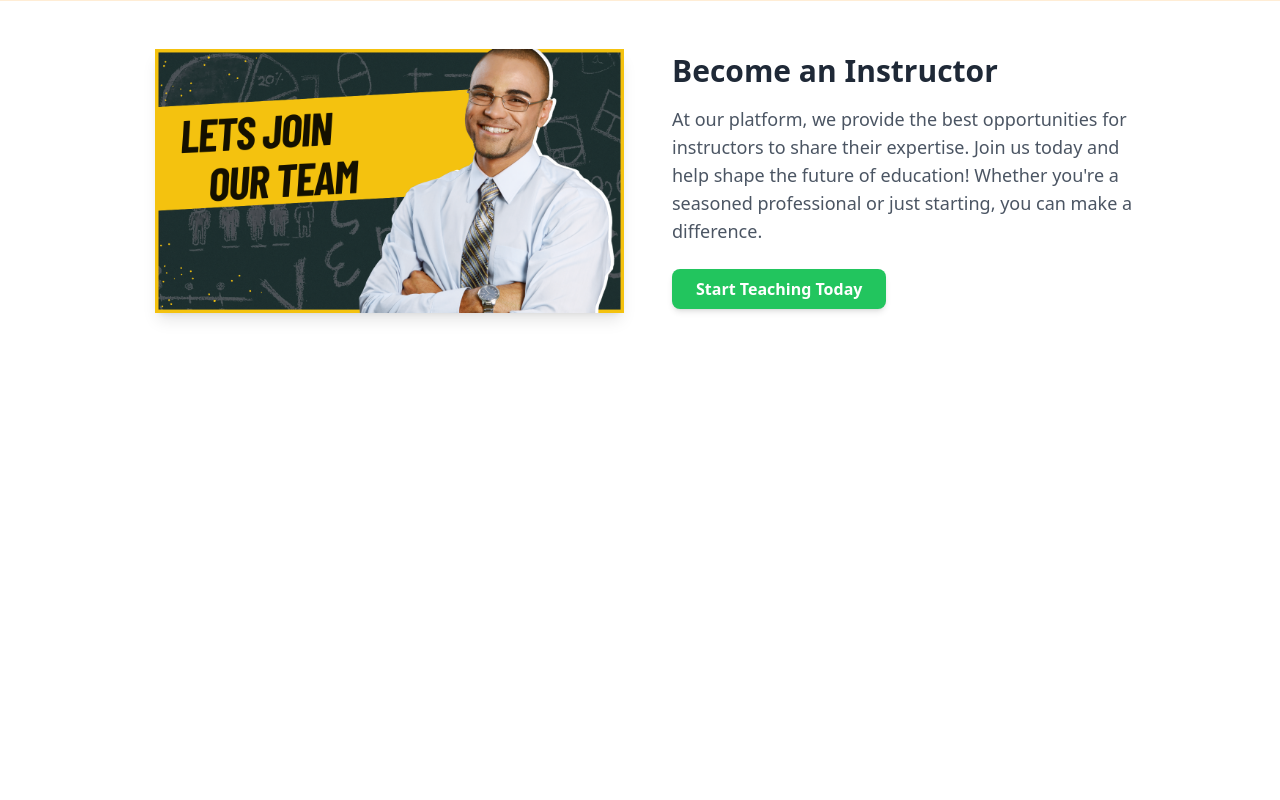
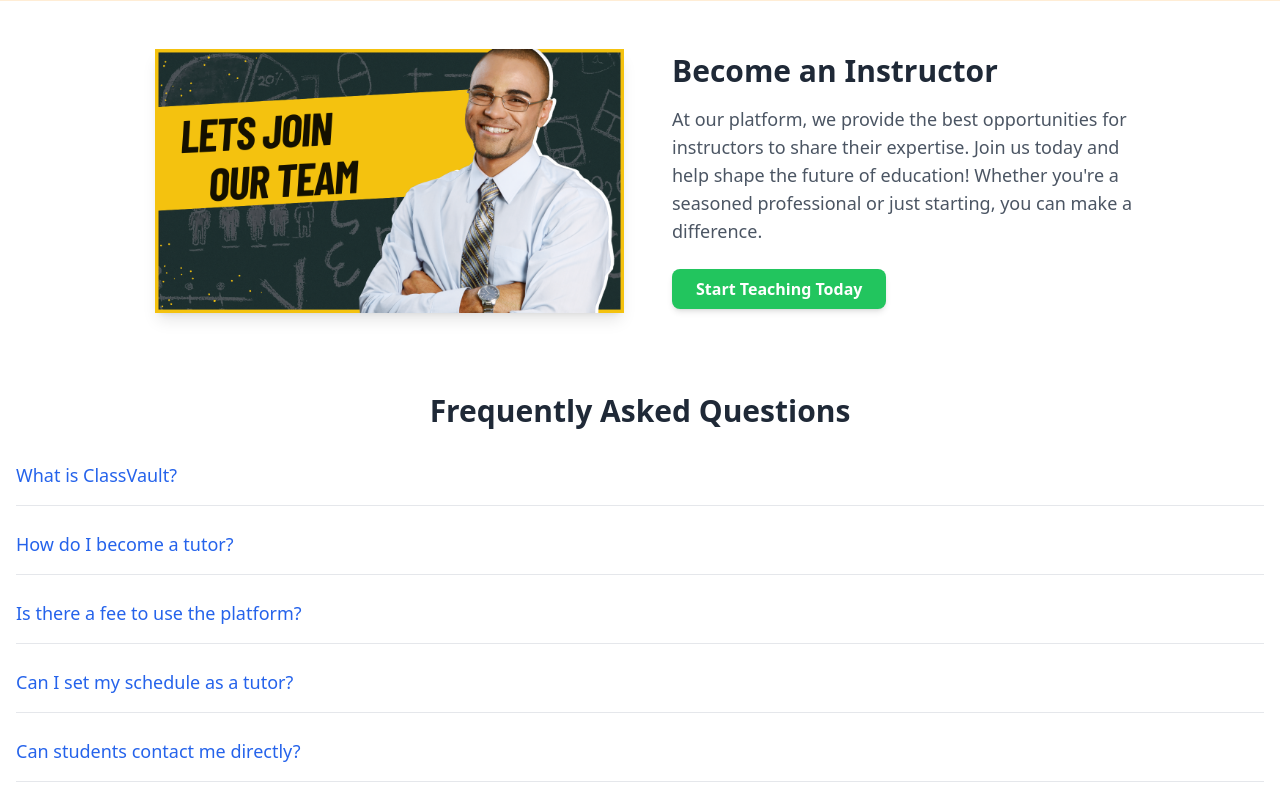
Before and after one commit to Parvej101/class-vault-client, a React (Vite) app: page / in a window 1280 px wide. Shown: the part 2104-2904 px from the top of the page. Before the commit the page ends 2465 px from the top, so only its background shows below. Built offline with nearby package versions, Linux system fonts and the light colour scheme; no server answers.

Commit message:
added faq section

```diff
--- a/package.json
+++ b/package.json
@@ -29,6 +29,7 @@
     "react-rating": "^2.0.5",
     "react-rating-stars-component": "^2.2.0",
     "react-router-dom": "^7.1.2",
+    "react-spring": "^9.7.5",
     "sort-by": "^1.2.0",
     "sweetalert2": "^11.15.10",
     "swiper": "^11.2.1"
--- /dev/null
+++ b/src/components/Faq.jsx
@@ -0,0 +1,74 @@
+import { useState } from "react";
+
+import { useSpring, animated, useTransition } from 'react-spring';
+
+const Faq = () => {
+    const [activeIndex, setActiveIndex] = useState(null);
+
+    const toggleFAQ = (index) => {
+        setActiveIndex(activeIndex === index ? null : index);
+    };
+
+    const fadeIn = useSpring({
+        opacity: activeIndex !== null ? 1 : 0,
+        transform: activeIndex !== null ? 'translateY(0)' : 'translateY(-20px)',
+    });
+
+    const questionsAndAnswers = [
+        {
+            question: "What is ClassVault?",
+            answer:
+                "ClassVault is a platform for skill development and learning that connects tutors, students, and educational institutions to facilitate seamless learning experiences.",
+        },
+        {
+            question: "How do I become a tutor?",
+            answer:
+                "To become a tutor, create an account, fill out your profile, and start creating classes or live sessions. Once approved, you can begin teaching!",
+        },
+        {
+            question: "Is there a fee to use the platform?",
+            answer:
+                "ClassVault offers both free and paid options. The free version allows access to basic features, while premium plans unlock additional tools for teachers and learners.",
+        },
+        {
+            question: "Can I set my schedule as a tutor?",
+            answer:
+                "Absolutely! You can set your own availability, and students can book your classes according to your schedule.",
+        },
+        {
+            question: "Can students contact me directly?",
+            answer:
+                "Yes, students can message you through the platform, or they can book individual sessions if they need more personalized help.",
+        },
+    ];
+    return (
+        <div className="container mx-auto px-4 py-8">
+            <h2 className="text-3xl font-bold text-center mb-8">Frequently Asked Questions</h2>
+
+            <div className="space-y-6">
+                {questionsAndAnswers.map((item, index) => (
+                    <div key={index} className="border-b pb-4">
+                        <div
+                            onClick={() => toggleFAQ(index)}
+                            className="cursor-pointer text-lg font-medium text-blue-600 hover:text-blue-800"
+                        >
+                            {item.question}
+                        </div>
+
+                        {/* Animated FAQ Answer */}
+                        {activeIndex === index && (
+                            <animated.div
+                                style={fadeIn}
+                                className="mt-4 text-gray-700 text-base transition-all"
+                            >
+                                <p>{item.answer}</p>
+                            </animated.div>
+                        )}
+                    </div>
+                ))}
+            </div>
+        </div>
+    );
+};
+
+export default Faq;
--- a/src/pages/Home.jsx
+++ b/src/pages/Home.jsx
@@ -6,6 +6,7 @@ import Reviews from '../components/Reviews';
 import StatsCard from '../components/StatsCard';
 import useAuth from '../hooks/useAuth';
 import BecomeTeacher from '../components/BecomeTeacher';
+import Faq from '../components/Faq';
 
 const Home = () => {
     const {user} = useAuth()
@@ -17,6 +18,7 @@ const Home = () => {
         <Reviews></Reviews>
         <StatsCard></StatsCard>
         <BecomeTeacher></BecomeTeacher>
+        <Faq></Faq>
 
         </div>
     );
```
Also changed, not shown: 1 other file (tests, documents, lock files or other folders).
